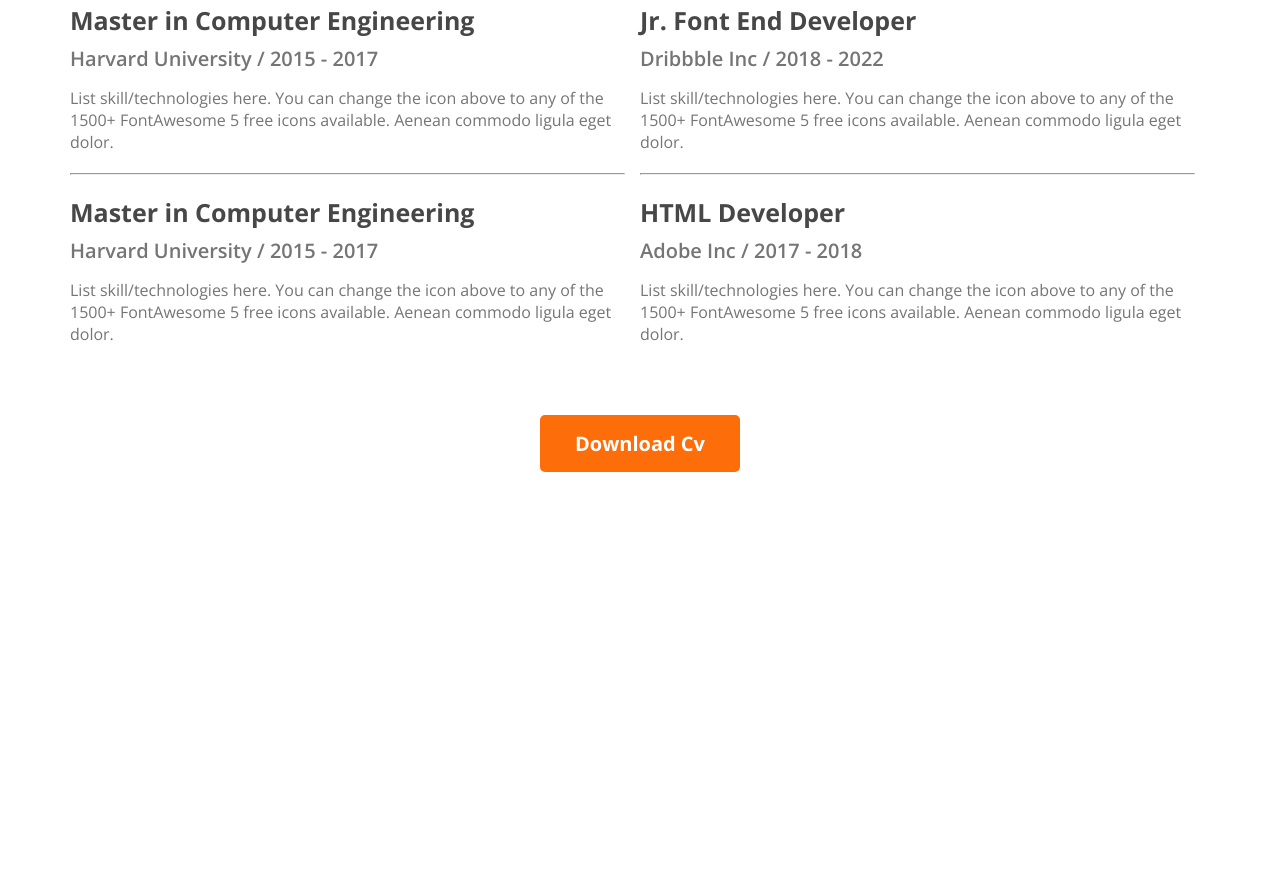
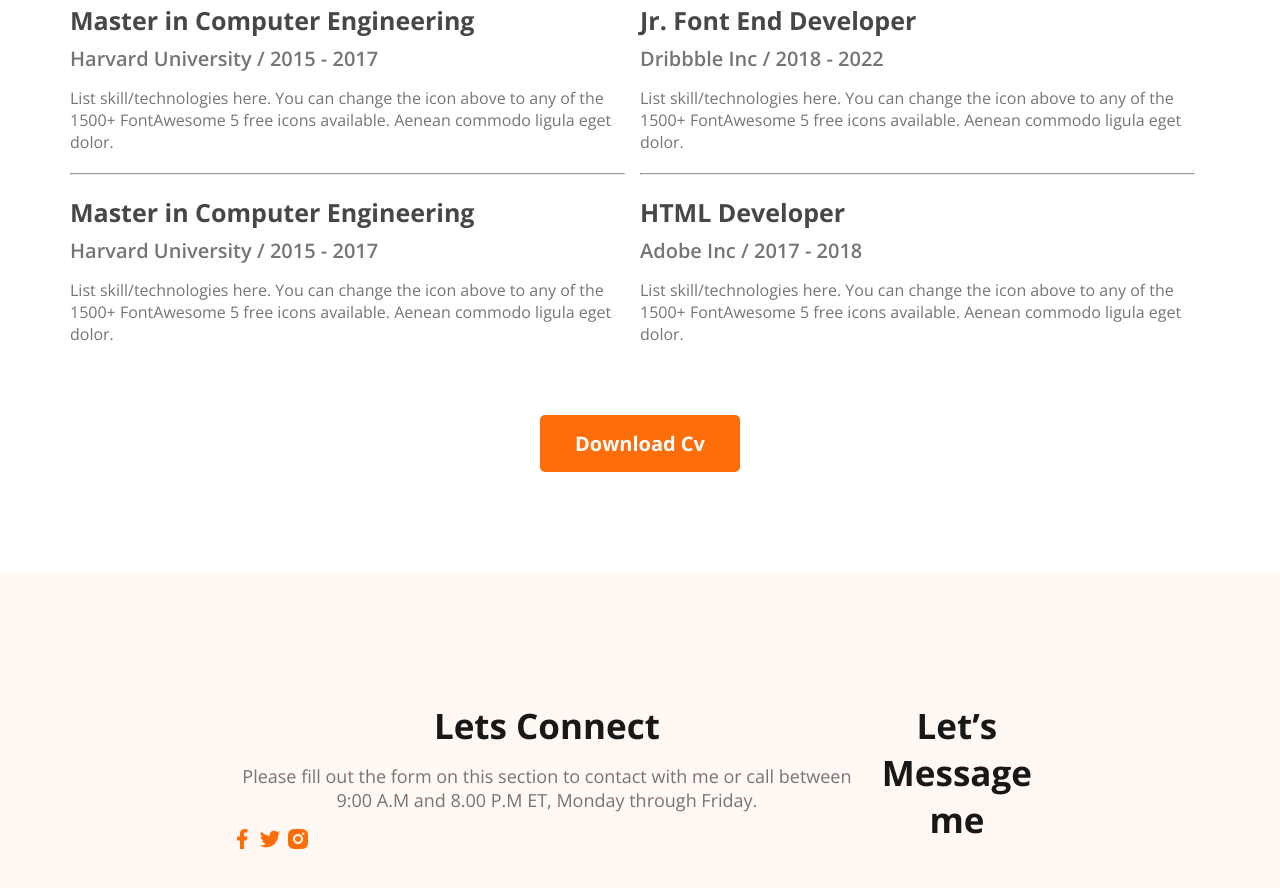
Before and after one commit to Mazbauddin/developer-portfolio, a plain HTML site: page index.html in a window 1280 px wide. Shown: the part 2546-3434 px from the top of the page. Before the commit the page ends 3018 px from the top, so only its background shows below. Drawn offline with nearby package versions, Linux system fonts and the light colour scheme.

Commit message:
footer create half

```diff
--- a/css/style.css
+++ b/css/style.css
@@ -226,3 +226,11 @@ main {
   margin-top: 50px;
 }
 /* Resume end */
+/* footer start */
+footer {
+  display: flex;
+  background-color: #fff8f3;
+  padding: 130px 230px;
+  margin-top: 100px;
+}
+/* footer end */
--- a/index.html
+++ b/index.html
@@ -209,7 +209,23 @@
     </main>
     <!-- main area end -->
     <!-- footer start -->
-    <footer></footer>
+    <footer>
+      <div class="footer-col">
+        <h3 class="section-title">Lets Connect</h3>
+        <p class="section-details">
+          Please fill out the form on this section to contact with me or call
+          between 9:00 A.M and 8.00 P.M ET, Monday through Friday.
+        </p>
+        <div class="social-links">
+          <a href="#"><img src="images/icons/facebook.png" alt="facebook" /></a>
+          <a href="#"><img src="images/icons/twitter.png" alt="twitter" /></a>
+          <a href="#"><img src="images/icons/insta.png" alt="" /></a>
+        </div>
+      </div>
+      <div class="footer-col">
+        <h3 class="section-title">Let’s Message me</h3>
+      </div>
+    </footer>
     <!-- footer end -->
   </body>
 </html>
```
